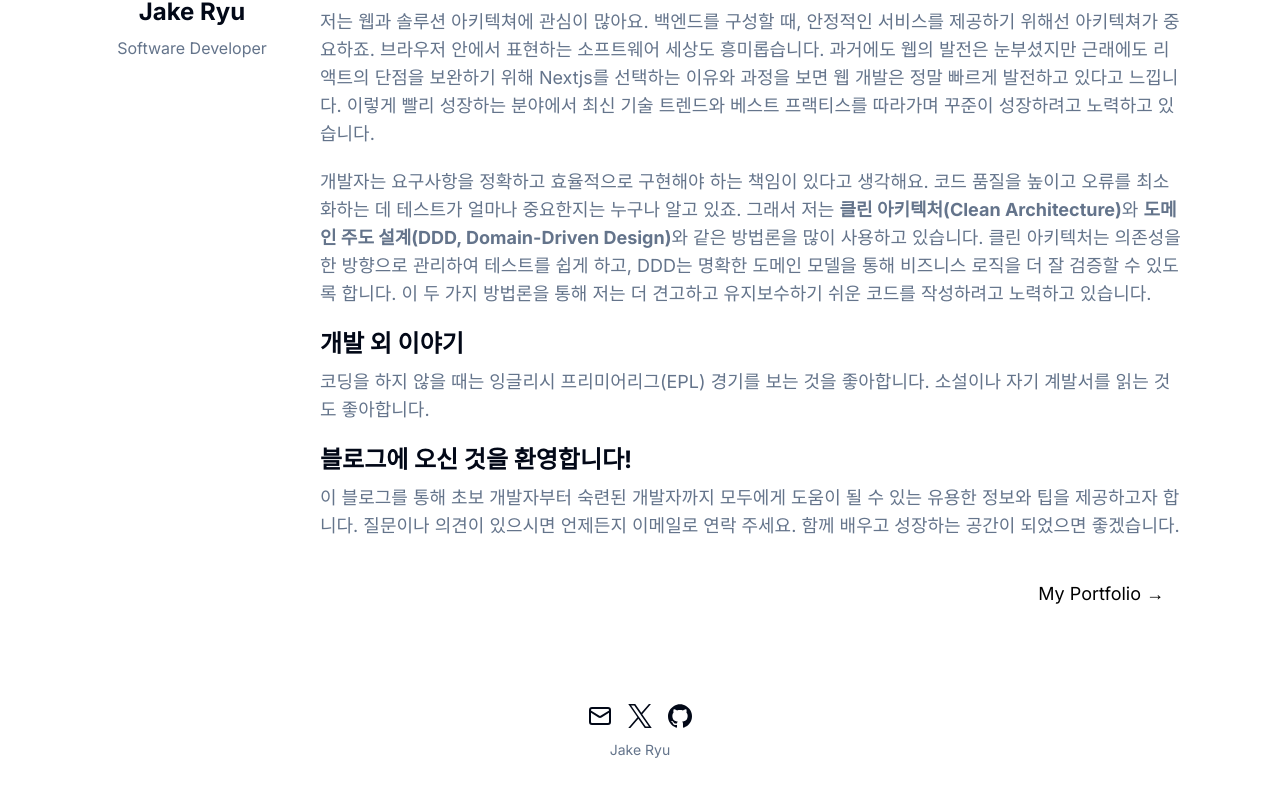
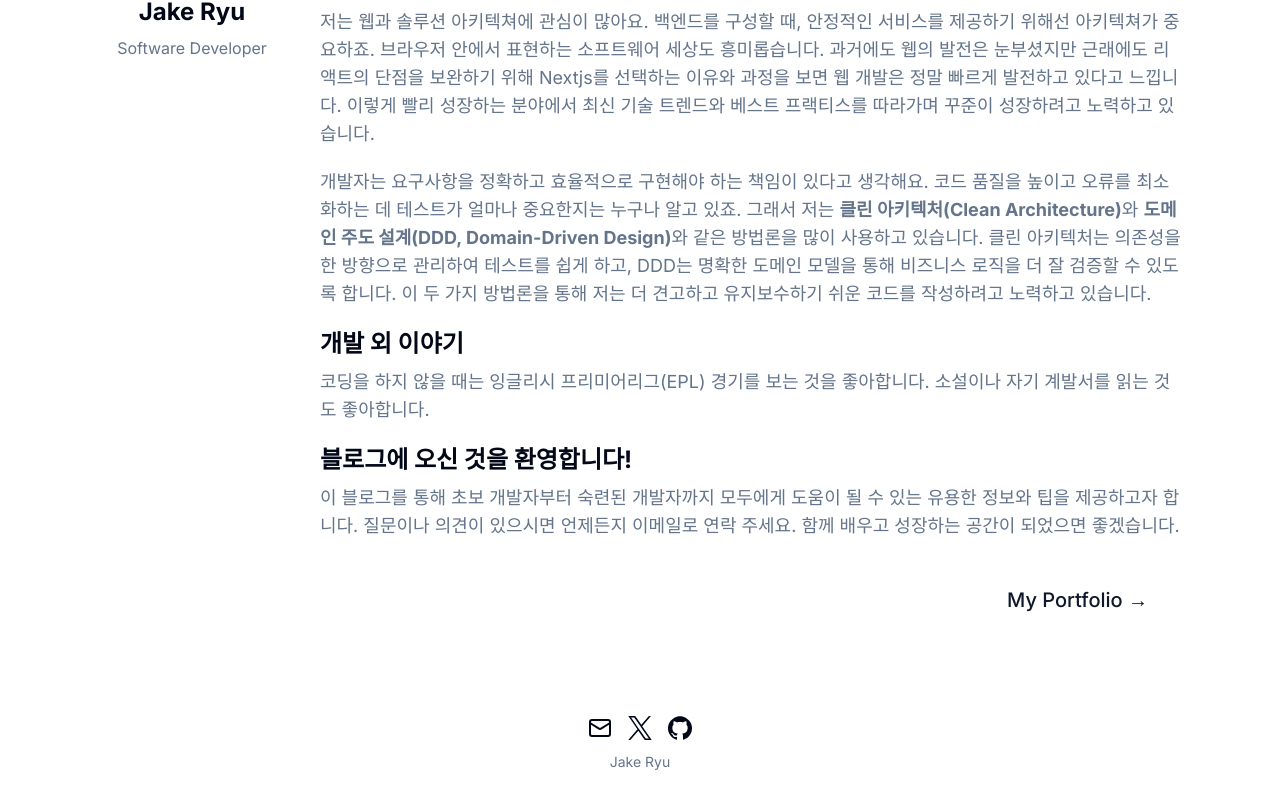
Before and after one commit to JakeRyu/velite-blog, a Next.js app: page /about in a window 1280 px wide. Shown: the part 414-1218 px from the top of the page. Built offline with nearby package versions, Linux system fonts and the light colour scheme; no server answers.

Commit message:
Link style of my portfolio

```diff
--- a/app/about/page.tsx
+++ b/app/about/page.tsx
@@ -3,6 +3,8 @@ import { siteConfig } from "@/config/site"
 import { Metadata } from "next"
 import Link from "next/link"
 import { getLanguageCookie } from "../serverUtils"
+import { cn } from "@/lib/utils"
+import { buttonVariants } from "../../components/ui/button"
 
 export const metadata: Metadata = {
   title: "About | REFINED fullstack",
@@ -169,7 +171,11 @@ export default async function AboutPage() {
           )}
           <p className="pt-5 text-black text-end">
             <Link
-              className="mr-5"
+              className={cn(
+                buttonVariants({ variant: "link" }),
+                "mr-5",
+                "text-xl"
+              )}
               href="https://portfolio.jakeryu.com"
               target="_blank"
             >
```
